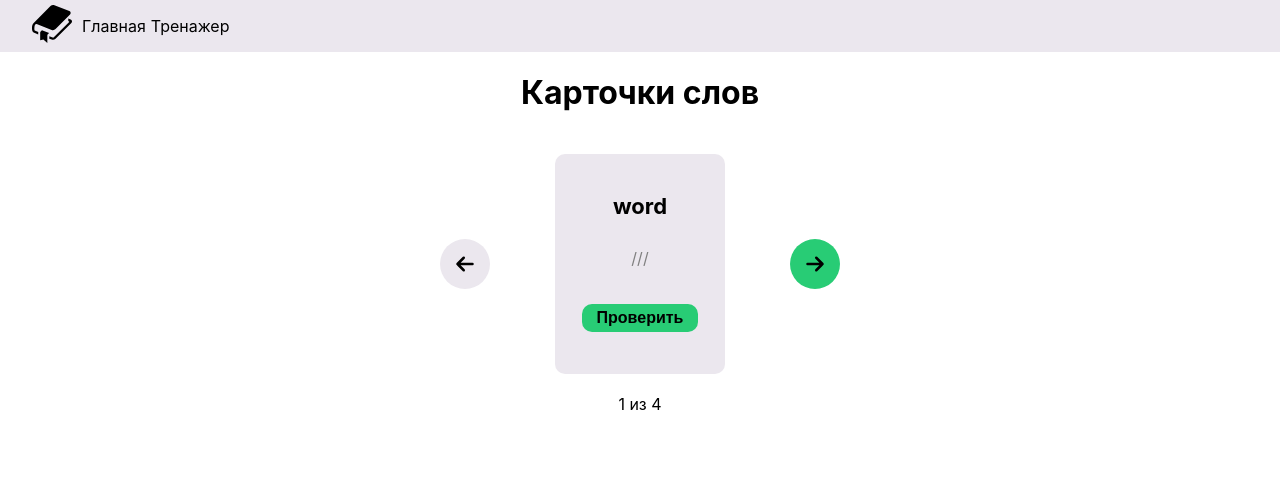
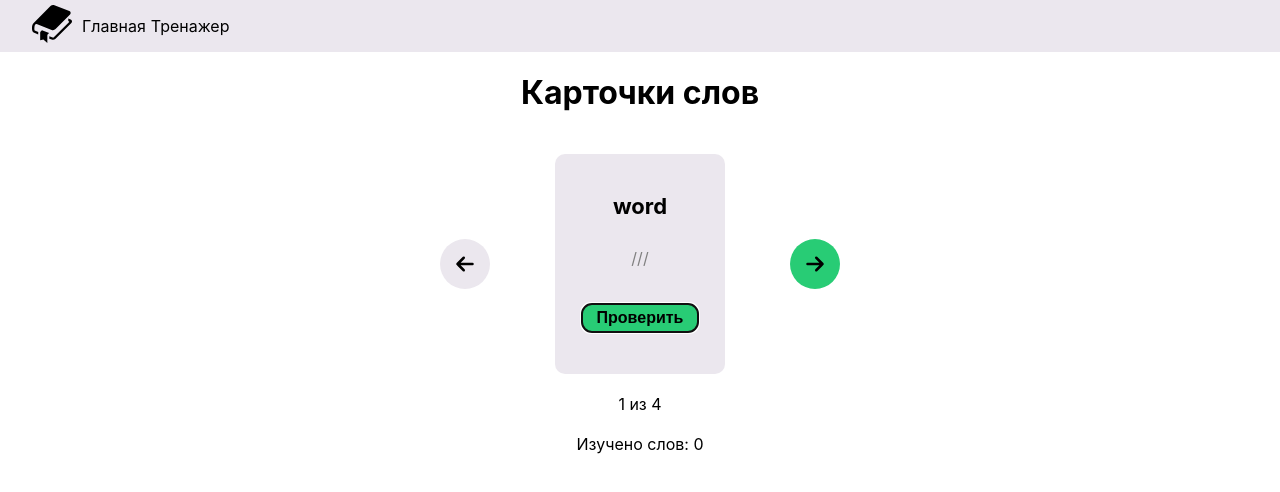
Before and after one commit to Jenikafacet/react-project, a React (Create React App) app: page /game in a window 1280 px wide. Shown: the top 492 px of the page. Built offline with nearby package versions, Linux system fonts and the light colour scheme.

Commit message:
add useRef

```diff
--- a/src/App.js
+++ b/src/App.js
@@ -1,21 +1,31 @@
 import './App.css';
 import Header from './component/Header';
-import CardList from './component/CardList';
-import CardActiveList from './component/CardActiveList';
 import { BrowserRouter as Router, Routes, Route } from 'react-router-dom';
-import Missing from './component/Missing';
+import React from "react";
+
+const CardList = React.lazy(() => import('./component/CardList'));
+const CardActiveList = React.lazy(() => import('./component/CardActiveList'));
+const Missing = React.lazy(() => import('./component/Missing'));
 
 function App() {
+  const ROUTES = {
+    HOME: '/',
+    GAME: '/game',
+    MISSING: '*'
+  };
+
   return (
     <Router>
-      <div className="App">
-        <Header />
-        <Routes>
-          <Route path='/' element={<CardList />} />
-          <Route path='/game' element={<CardActiveList />} />
-          <Route path='*' element={<Missing />} />
-        </Routes>
-      </div>
+        <div className="App">
+          <Header />
+          <React.Suspense fallback={<div>Loading...</div>}>
+            <Routes>
+              <Route path={ROUTES.HOME} element={<CardList />} />
+              <Route path={ROUTES.GAME} element={<CardActiveList />} />
+              <Route path={ROUTES.MISSING} element={<Missing />} />
+            </Routes>
+          </React.Suspense>
+        </div>
     </Router>
   );
 }
--- a/src/component/CardActive.jsx
+++ b/src/component/CardActive.jsx
@@ -1,8 +1,11 @@
-import React, { useEffect, useState } from "react";
+import React, { useEffect, useState, forwardRef } from "react";
 import styles from './cardActive.module.css';
 
-function CardActive(props) {
-    const {title, transcription, translation} = props;
+// function CardActive(props) {
+//     const {title, transcription, translation, id} = props;
+
+const CardActive = forwardRef((props) => {
+    const {title, transcription, translation, buttonRef} = props;
 
     const [showTranslation, setShowTranslation] = useState(false);
 
@@ -21,15 +24,22 @@ function CardActive(props) {
                     <h4 className={styles.card__title}>{title}</h4>
                     <p className={styles.card__transcription}>{transcription}</p>
                 </div>
-                    {showTranslation ? (
-                        <div className={styles.card__translation}>{translation}</div>
-                        ) : (<button onClick={handleClick} className={styles.card__button}>
+                {showTranslation ? (
+                    <div className={styles.card__translation}>{translation}</div>
+                ) : (
+                    <button
+                        ref={buttonRef}
+                        onClick={()=> {
+                            handleClick();
+                            props.handleWordsCount(props.id)
+                        }}
+                        className={styles.card__button}>
                         Проверить
-                    </button>)
-                    }
+                    </button>
+                )}
             </div>
         </div>
     );
-}
+})
 
 export default CardActive;
--- a/src/component/CardActiveList.jsx
+++ b/src/component/CardActiveList.jsx
@@ -1,4 +1,4 @@
-import React, { useState } from 'react';
+import React, { useState, useRef, useEffect } from 'react';
 import CardActive from './CardActive';
 import cardListData from '../data/cardListData';
 import styles from './cardActiveList.module.css';
@@ -9,6 +9,9 @@ import icon from '../data/trumpet_17951008.png'
 function CardActiveList() {
     const [currentIndex, setCurrentIndex] = useState(0);
     const [isAnimating, setIsAnimating] = useState(false);
+    const [wordsCount, setWordsCount] = useState(0);
+    const [learnedCards, setLearnedCards] = useState([]);
+    const buttonRef = useRef();
 
     const handleNext = () => {
         if (currentIndex < cardListData.length -1) {
@@ -35,8 +38,23 @@ function CardActiveList() {
     };
 
     const handleRestart = () => {
-        setCurrentIndex (0);
+        setCurrentIndex(0);
+        setWordsCount(0);
+        setLearnedCards([]);
     };
+
+    const handleWordsCount = (id) => {
+        if (!learnedCards.includes(id)) {
+            setWordsCount(wordsCount+1);
+            setLearnedCards([...learnedCards, id]);
+        }
+    }
+
+    useEffect(() => {
+        setTimeout(() => {
+            buttonRef.current.focus();
+        }, 100)
+    }, [currentIndex]);
 
     return (
         <React.Fragment>
@@ -47,9 +65,13 @@ function CardActiveList() {
                 </button>
                 <div className={`${styles.card__transition} ${isAnimating ? styles.hidden : ''}`} >
                     <CardActive
+                        key={cardListData[currentIndex].id}
                         title={cardListData[currentIndex].title}
                         transcription={cardListData[currentIndex].transcription}
                         translation={cardListData[currentIndex].translation}
+                        handleWordsCount={()=>handleWordsCount(cardListData[currentIndex].id)}
+                        id={cardListData[currentIndex].id}
+                        buttonRef={buttonRef}
                     />
                 </div>
                 <button className={styles.button__box} onClick={handleNext} disabled={currentIndex === cardListData.length - 1}>
@@ -57,6 +79,7 @@ function CardActiveList() {
                 </button>
             </div>
             <div className={styles.card__number}>{currentIndex + 1} из {cardListData.length}</div>
+            <div>Изучено слов: {wordsCount}</div>
             {currentIndex === cardListData.length - 1 && (
                 <div className={styles.finish__massage}>
                     <div className={styles.finish__box}>
```
